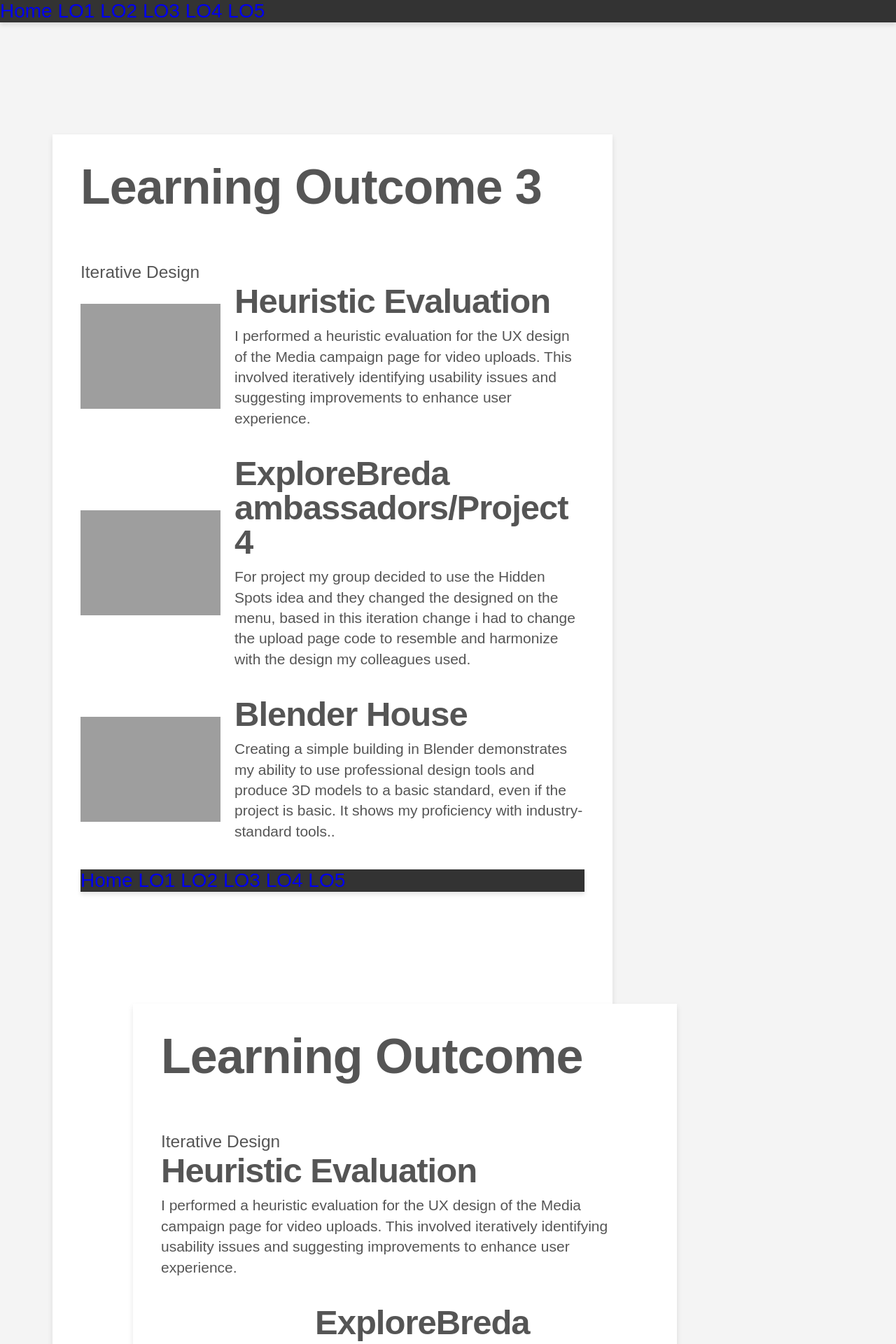
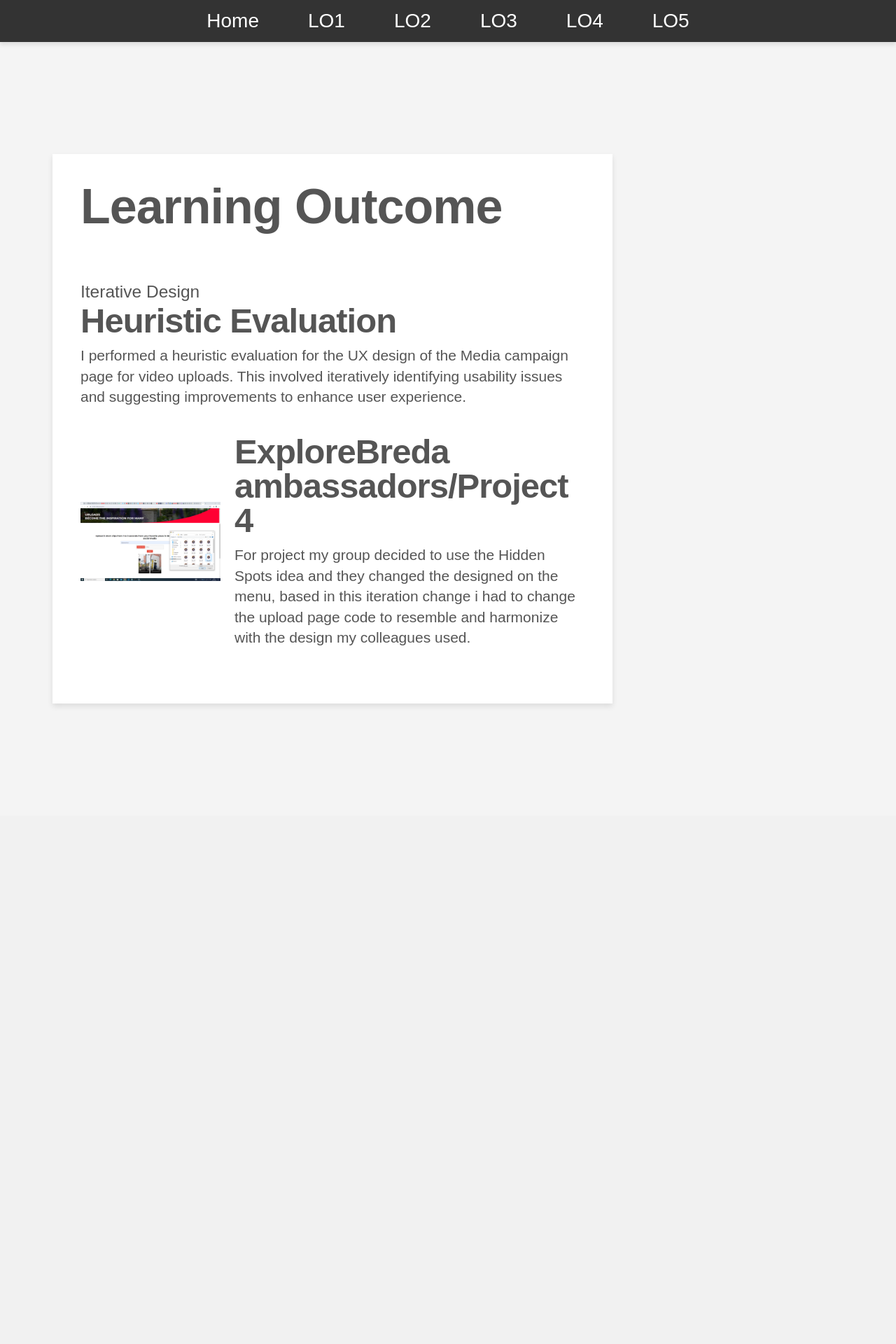
Before and after one commit to JP7599/PortfolioSemester2, a Flask app: page /LO3 in a window 1280 px wide. Shown: the top 1920 px of the page at 70% size. After the commit the page ends 1008 px from the top, so only its background shows below. Run offline with Flask 3, Linux system fonts and the light colour scheme; some libraries are stand-ins or nearby versions; grey boxes are pictures that could not be loaded.

Commit message:
Initial commit

```diff
--- a/static/css/styleNavLOs.css
+++ b/static/css/styleNavLOs.css
@@ -40,7 +40,7 @@
 }
 
 .section {
-    padding: 60px 20px;
+    padding: 20px 80px;
     margin: 0;
 }
 
--- a/templates/LO2.html
+++ b/templates/LO2.html
@@ -24,7 +24,6 @@
             <div class="block">
                 <h2>Learning Outcome 2</h2>
                 <p class="lead">Development & version control</p>
-                <!-- Example of adding a project -->
                 <div class="project">
                     <img src="../static/images/jigglypuff.png" alt="Project Image">
                     <div class="project-text">
--- a/templates/LO3.html
+++ b/templates/LO3.html
@@ -9,58 +9,14 @@
 </head>
 <body>
     <nav class="navbar">
-        <a href="{{ url_for('index') }}">Home</a>
-        <a href="{{ url_for('lo1') }}">LO1</a>
-        <a href="{{ url_for('lo2') }}">LO2</a>
-        <a href="{{ url_for('lo3') }}">LO3</a>
-        <a href="{{ url_for('lo4') }}">LO4</a>
-        <a href="{{ url_for('lo5') }}">LO5</a>
-    </nav>
-
-    <section class="section section--lo" id="lo2">
-        <div class="section__inner">
-            <div class="block">
-                <h2>Learning Outcome 3</h2>
-                <p class="lead">Iterative Design</p>
-                <!-- Example of adding a project -->
-                <div class="project">
-                    <img src="{{ url_for('static', filename='images/#.jpg') }}" alt="Project Image">
-                    <div class="project-text">
-                        <h3>Heuristic Evaluation</h3>
-                        <p> I performed a heuristic evaluation for the UX design of the Media campaign page for video uploads. This involved iteratively identifying usability issues and suggesting improvements to enhance user experience.</p>
-                    </div>
-                </div>
-                <div class="project">
-                    <img src="{{ url_for('static', filename='images/#.jpg') }}" alt="Project Image">
-                    <div class="project-text">
-                        <h3>ExploreBreda ambassadors/Project 4</h3>
-                        <p> For project my group decided to use the Hidden Spots idea and they changed the designed on the menu, based in this iteration change i had to change the upload page code to resemble and harmonize with the design my colleagues used.</p>
-                    </div>
-                </div>
-                <div class="project">
-                    <img src="{{ url_for('static', filename='images/#.jpg') }}" alt="Project Image">
-                    <div class="project-text">
-                        <h3>Blender House</h3>
-                        <p> Creating a simple building in Blender demonstrates my ability to use professional design tools and produce 3D models to a basic standard, even if the project is basic. It shows my proficiency with industry-standard tools..</p>
-                    </div>
-                </div>
-                <!DOCTYPE html>
-<html lang="en">
-<head>
-    <meta charset="UTF-8">
-    <title>Learning Outcome 2</title>
-    <link rel="stylesheet" href="{{ url_for('static', filename='css/style.css') }}">
-    <script src="https://use.typekit.net/ehh4lya.js"></script>
-    <script>try{Typekit.load({ async: true });}catch(e){}</script>
-</head>
-<body>
-    <nav class="navbar">
-        <a href="{{ url_for('index') }}">Home</a>
-        <a href="{{ url_for('lO1') }}">LO1</a>
-        <a href="{{ url_for('lO2') }}">LO2</a>
-        <a href="{{ url_for('lO3') }}">LO3</a>
-        <a href="{{ url_for('lO4') }}">LO4</a>
-        <a href="{{ url_for('lO5') }}">LO5</a>
+        <ul class="navbar-menu">
+            <li class="navbar-item"><a href="{{ url_for('index') }}">Home</a></li>
+            <li class="navbar-item"><a href="{{ url_for('lo1') }}">LO1</a></li>
+            <li class="navbar-item"><a href="{{ url_for('lo2') }}">LO2</a></li>
+            <li class="navbar-item"><a href="{{ url_for('lo3') }}">LO3</a></li>
+            <li class="navbar-item"><a href="{{ url_for('lo4') }}">LO4</a></li>
+            <li class="navbar-item"><a href="{{ url_for('lo5') }}">LO5</a></li>
+        </ul>
     </nav>
 
     <section class="section section--lo" id="lo2">
```
Also changed, not shown: templates/LO1.html (+8 -6 lines), templates/LO4.html (+11 -40 lines), templates/LO5.html (+8 -45 lines).
